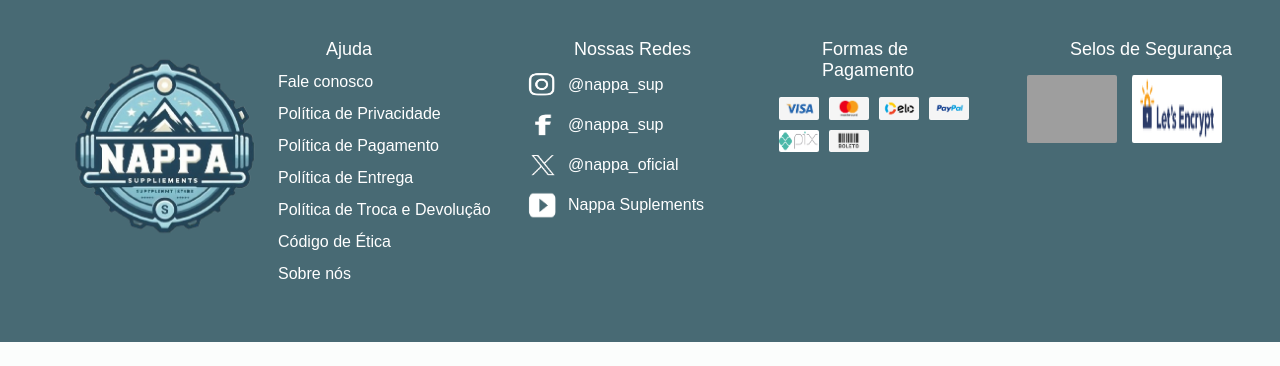
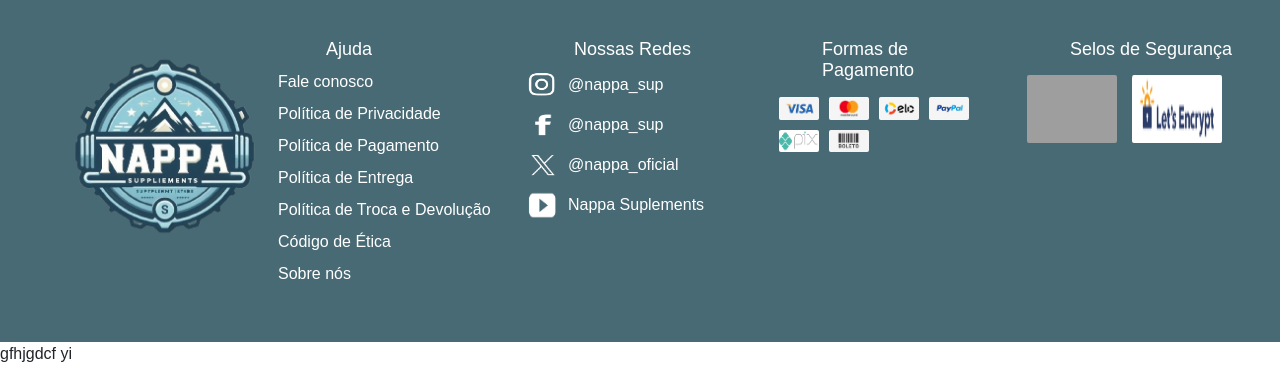
Before and after one commit to iFlintksks/NappaSupplements, a PHP site: page /NappaSupplements/ in a window 1280 px wide. Shown: the part 1913-2279 px from the top of the page. Before the commit the page ends 2255 px from the top, so only its background shows below. Run offline with PHP 8.4, Linux system fonts and the light colour scheme; some libraries are stand-ins or nearby versions; grey boxes are pictures that could not be loaded.

Commit message:
Update index.php

```diff
--- a/Public/index.php
+++ b/Public/index.php
@@ -83,5 +83,6 @@ echo '<hr>Ultimo ID inserido'.$db->ultimoIdInserido();
     ?>
     <script src="<?=URL?>/public/bootstrap/js/bootstrap.js"></script>
     <script src="<?=URL?>/public/js/query.js"></script>
+    gfhjgdcf yi
 </body>
 </html>
```
